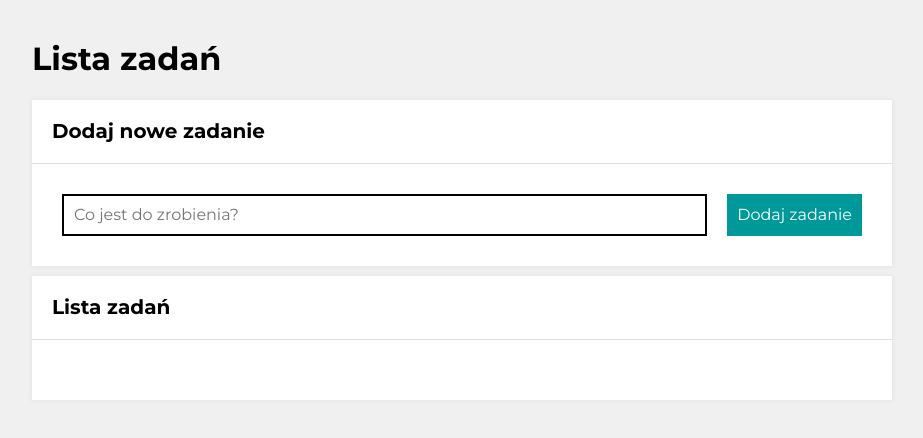
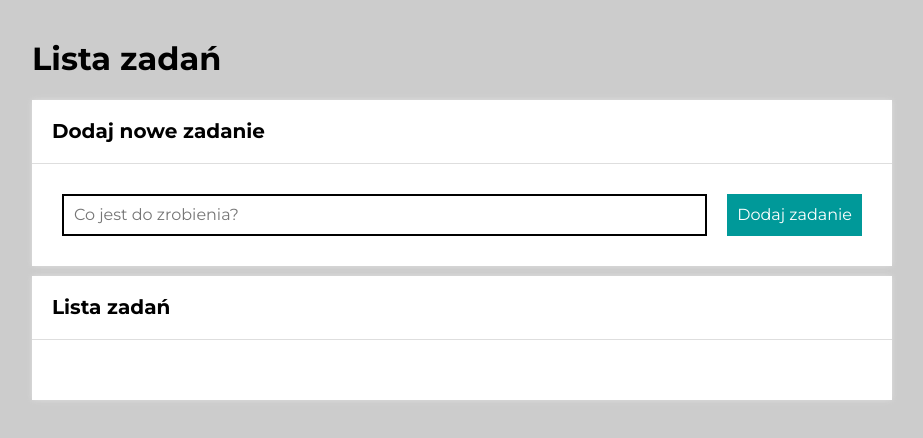
Before and after one commit to zibo27/zadanie_6, a plain HTML site: page index.html in a window 1280 px wide. Shown: the whole page, without its empty margins (178-1101 px from the left). Drawn offline with nearby package versions, Linux system fonts and the light colour scheme.

Commit message:
changed background color

```diff
--- a/css/style.css
+++ b/css/style.css
@@ -9,5 +9,5 @@ html {
 
 .body {
     font-family: "Montserrat", sans-serif;
-    background-color: hsl(0, 0%, 94%);
+    background-color: hsl(0, 0%, 80%);
 }
```
